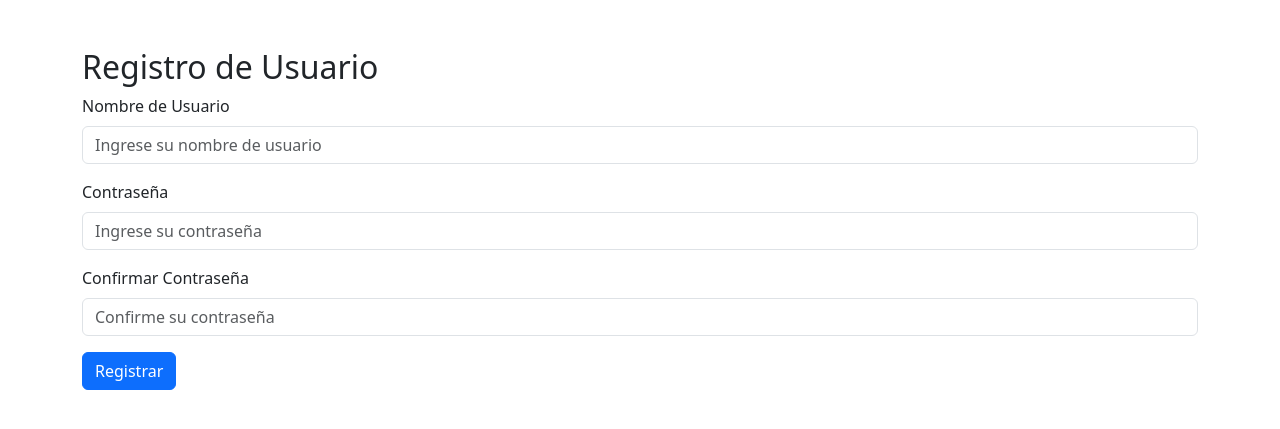
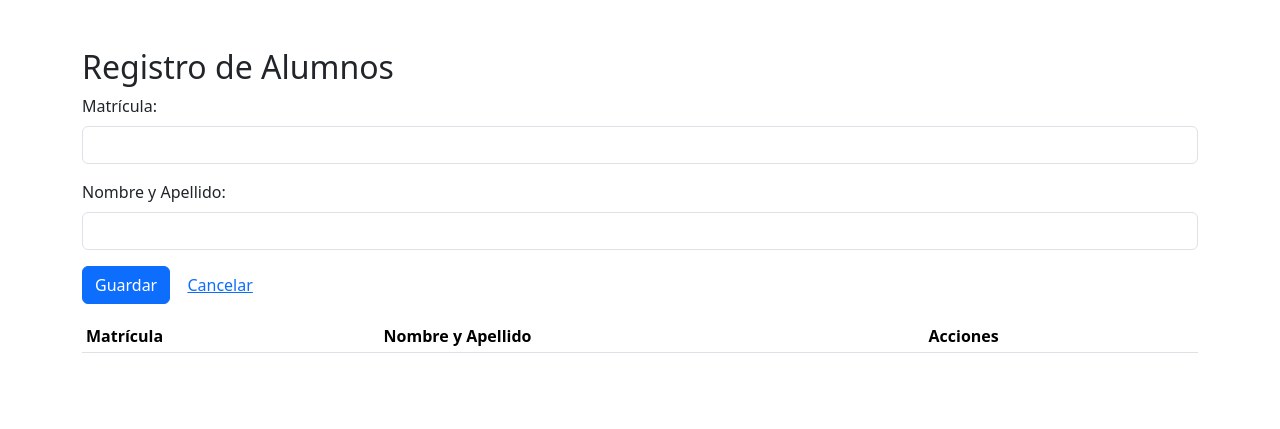
Before and after one commit to velycrxcker/micro, a Flask app: template templates/alumnos.html in a window 1280 px wide. Shown: the top 429 px of the page. Run offline with Flask 3, Linux system fonts and the light colour scheme; the template is opened without the code that fills it, so the values that code supplies are empty.

Commit message:
Update alumnos.html

```diff
--- a/templates/alumnos.html
+++ b/templates/alumnos.html
@@ -3,7 +3,7 @@
 <head>
     <meta charset="UTF-8">
     <meta name="viewport" content="width=device-width, initial-scale=1.0">
-    <title>Registro de Usuario</title>
+    <title>Registro de Alumnos</title>
 
     <!-- Agregar librerías JQuery, JQuery Validation y Bootstrap -->
     <link href="https://cdn.jsdelivr.net/npm/bootstrap@5.3.3/dist/css/bootstrap.min.css" rel="stylesheet" integrity="sha384-QWTKZyjpPEjISv5WaRU9OFeRpok6YctnYmDr5pNlyT2bRjXh0JMhjY6hW+ALEwIH" crossorigin="anonymous">
@@ -12,77 +12,108 @@
 </head>
 <body>
     <div class="container mt-5">
-        <h2>Registro de Usuario</h2>
-        <form id="registroUsuarioForm">
-            <!-- Campo de Nombre de Usuario -->
+        <h2>Registro de Alumnos</h2>
+        <form id="frmAlumnos">
+            <input type="hidden" id="id_alumno" name="id_alumno"> <!-- Campo oculto para ID de alumno -->
+
             <div class="mb-3">
-                <label for="nombreUsuario" class="form-label">Nombre de Usuario</label>
-                <input type="text" class="form-control" id="nombreUsuario" name="nombreUsuario" placeholder="Ingrese su nombre de usuario" required>
+                <label for="txtMatriculaFA" class="form-label">Matrícula:</label>
+                <input type="number" class="form-control" id="txtMatriculaFA" name="txtMatriculaFA" required minlength="8" maxlength="8" data-rule-digits="true">
             </div>
 
-            <!-- Campo de Contraseña -->
             <div class="mb-3">
-                <label for="contrasena" class="form-label">Contraseña</label>
-                <input type="password" class="form-control" id="contrasena" name="contrasena" placeholder="Ingrese su contraseña" required>
+                <label for="txtNombreApellidoFA" class="form-label">Nombre y Apellido:</label>
+                <input type="text" class="form-control" id="txtNombreApellidoFA" name="txtNombreApellidoFA" required minlength="10" maxlength="25">
             </div>
 
-            <!-- Campo de Confirmar Contraseña -->
-            <div class="mb-3">
-                <label for="confirmarContrasena" class="form-label">Confirmar Contraseña</label>
-                <input type="password" class="form-control" id="confirmarContrasena" name="confirmarContrasena" placeholder="Confirme su contraseña" required>
-            </div>
+            <button type="submit" class="btn btn-primary">Guardar</button>
+            <button type="reset" class="btn btn-link">Cancelar</button>
+        </form>
 
-            <!-- Botón de registro -->
-            <button type="submit" class="btn btn-primary">Registrar</button>
-        </form>
+        <table class="table table-sm mt-3">
+            <thead>
+                <tr>
+                    <th>Matrícula</th>
+                    <th>Nombre y Apellido</th>
+                    <th>Acciones</th>
+                </tr>
+            </thead>
+            <tbody id="tbodyAlumnos"></tbody>
+        </table>
     </div>
+
+    <script src="https://cdn.jsdelivr.net/npm/bootstrap@5.3.3/dist/js/bootstrap.bundle.min.js" integrity="sha384-YvpcrYf0tY3lHB60NNkmXc5s9fDVZLESaAA55NDzOxhy9GkcIdslK1eN7N6jIeHz" crossorigin="anonymous"></script>
 
     <script>
         $(document).ready(function() {
-            // Configurar las reglas de validación con JQuery Validation
-            $("#registroUsuarioForm").validate({
-                rules: {
-                    nombreUsuario: {
-                        required: true,
-                        minlength: 5,
-                        maxlength: 20,
-                        pattern: /^[a-zA-Z0-9]+$/ // Solo letras y números, sin espacios o caracteres especiales
+            // Configurar validación
+            $("#frmAlumnos").validate({
+                messages: {
+                    txtMatriculaFA: {
+                        required: "Ingresa la matrícula",
+                        minlength: "La matrícula debe tener 8 dígitos",
+                        maxlength: "La matrícula debe tener 8 dígitos",
+                        digits: "La matrícula solo debe contener números"
                     },
-                    contrasena: {
-                        required: true,
-                        minlength: 8,
-                        maxlength: 20
-                    },
-                    confirmarContrasena: {
-                        required: true,
-                        equalTo: "#contrasena" // Validación de coincidencia con el campo de contraseña
+                    txtNombreApellidoFA: {
+                        required: "Ingresa tu nombre y apellido",
+                        minlength: "Ingresa al menos 10 caracteres",
+                        maxlength: "Ingresa menos de 25 caracteres"
                     }
-                },
-                messages: {
-                    nombreUsuario: {
-                        required: "El nombre de usuario es requerido.",
-                        minlength: "El nombre de usuario debe tener al menos 5 caracteres.",
-                        maxlength: "El nombre de usuario no debe exceder los 20 caracteres.",
-                        pattern: "El nombre de usuario solo debe contener letras y números, sin espacios ni caracteres especiales."
-                    },
-                    contrasena: {
-                        required: "La contraseña es requerida.",
-                        minlength: "La contraseña debe tener al menos 8 caracteres.",
-                        maxlength: "La contraseña no debe exceder los 20 caracteres."
-                    },
-                    confirmarContrasena: {
-                        required: "Confirme su contraseña.",
-                        equalTo: "Las contraseñas no coinciden."
-                    }
-                },
-                submitHandler: function(form) {
-                    alert('Formulario enviado exitosamente.');
-                    form.submit(); // Envía el formulario si todo es válido
+                }
+            });
+
+            // Función para cargar los alumnos
+            function cargarAlumnos() {
+                $.get("/alumnos/buscar", function(respuesta) {
+                    $("#tbodyAlumnos").empty();
+                    respuesta.forEach(function(alumno) {
+                        $("#tbodyAlumnos").append(`
+                            <tr>
+                                <td>${alumno.matricula}</td>
+                                <td>${alumno.nombre_apellido}</td>
+                                <td>
+                                    <button class="btn btn-primary btn-editar" data-id="${alumno.id_alumno}">Editar</button>
+                                    <button class="btn btn-danger btn-eliminar" data-id="${alumno.id_alumno}">Eliminar</button>
+                                </td>
+                            </tr>
+                        `);
+                    });
+                });
+            }
+
+            // Cargar alumnos al inicio
+            cargarAlumnos();
+
+            // Manejar el evento de submit del formulario
+            $("#frmAlumnos").submit(function(event) {
+                event.preventDefault();
+                $.post("/alumnos/guardar", $(this).serialize(), function(respuesta) {
+                    $("#frmAlumnos").get(0).reset(); // Reiniciar el formulario
+                    cargarAlumnos(); // Volver a cargar la lista de alumnos
+                });
+            });
+
+            // Manejar el clic en el botón de editar
+            $(document).on("click", ".btn-editar", function() {
+                const id = $(this).data("id");
+                $.get(`/alumnos/editar/${id}`, function(alumno) {
+                    $("#id_alumno").val(alumno.id_alumno);
+                    $("#txtMatriculaFA").val(alumno.matricula);
+                    $("#txtNombreApellidoFA").val(alumno.nombre_apellido);
+                });
+            });
+
+            // Manejar el clic en el botón de eliminar
+            $(document).on("click", ".btn-eliminar", function() {
+                if (confirm("¿Quieres eliminar este registro?")) {
+                    const id = $(this).data("id");
+                    $.post(`/alumnos/eliminar/${id}`, function(respuesta) {
+                        cargarAlumnos(); // Volver a cargar la lista de alumnos
+                    });
                 }
             });
         });
     </script>
-
-    <script src="https://cdn.jsdelivr.net/npm/bootstrap@5.3.3/dist/js/bootstrap.bundle.min.js" integrity="sha384-YvpcrYf0tY3lHB60NNkmXc5s9fDVZLESaAA55NDzOxhy9GkcIdslK1eN7N6jIeHz" crossorigin="anonymous"></script>
 </body>
 </html>
```
